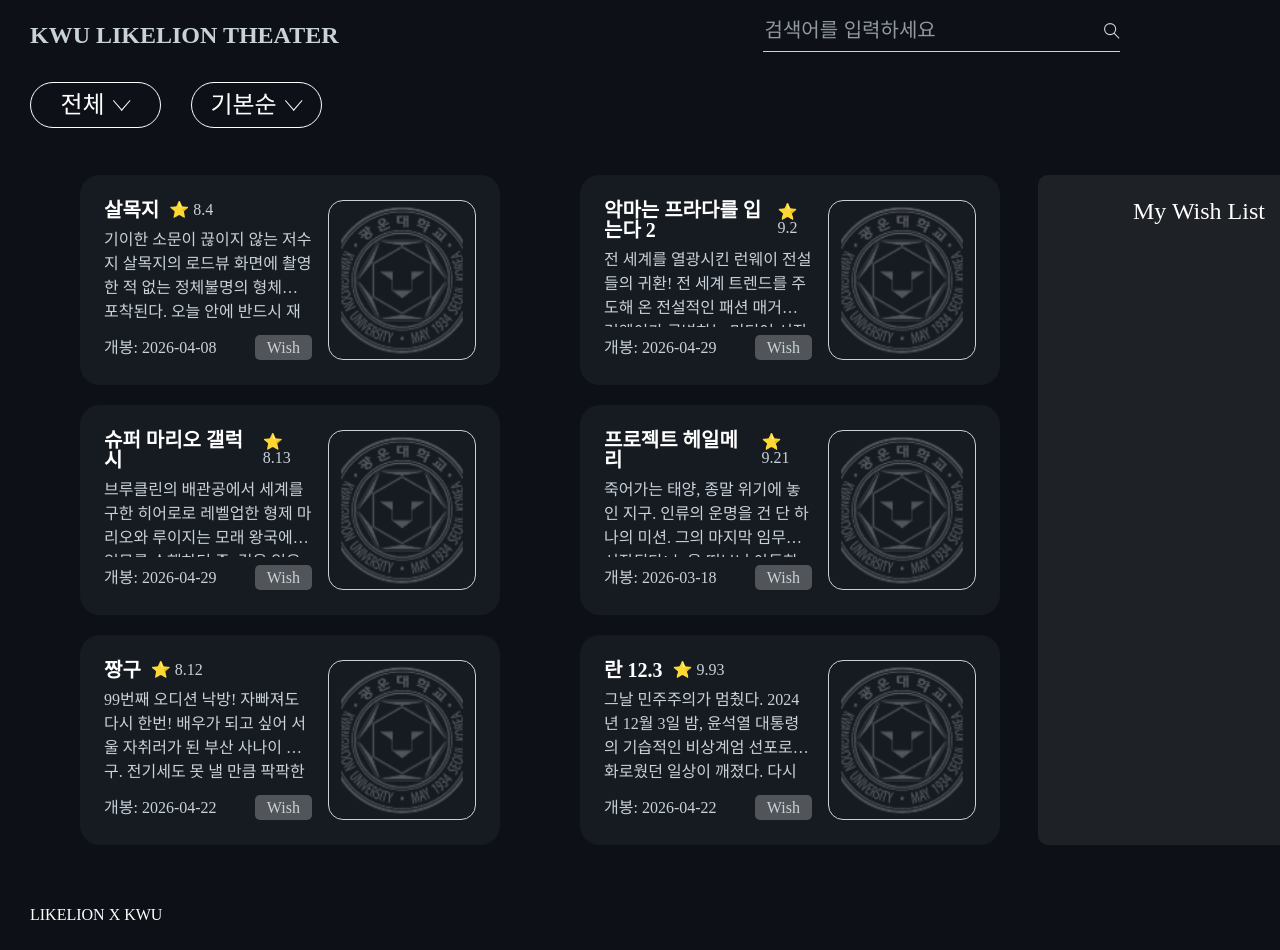
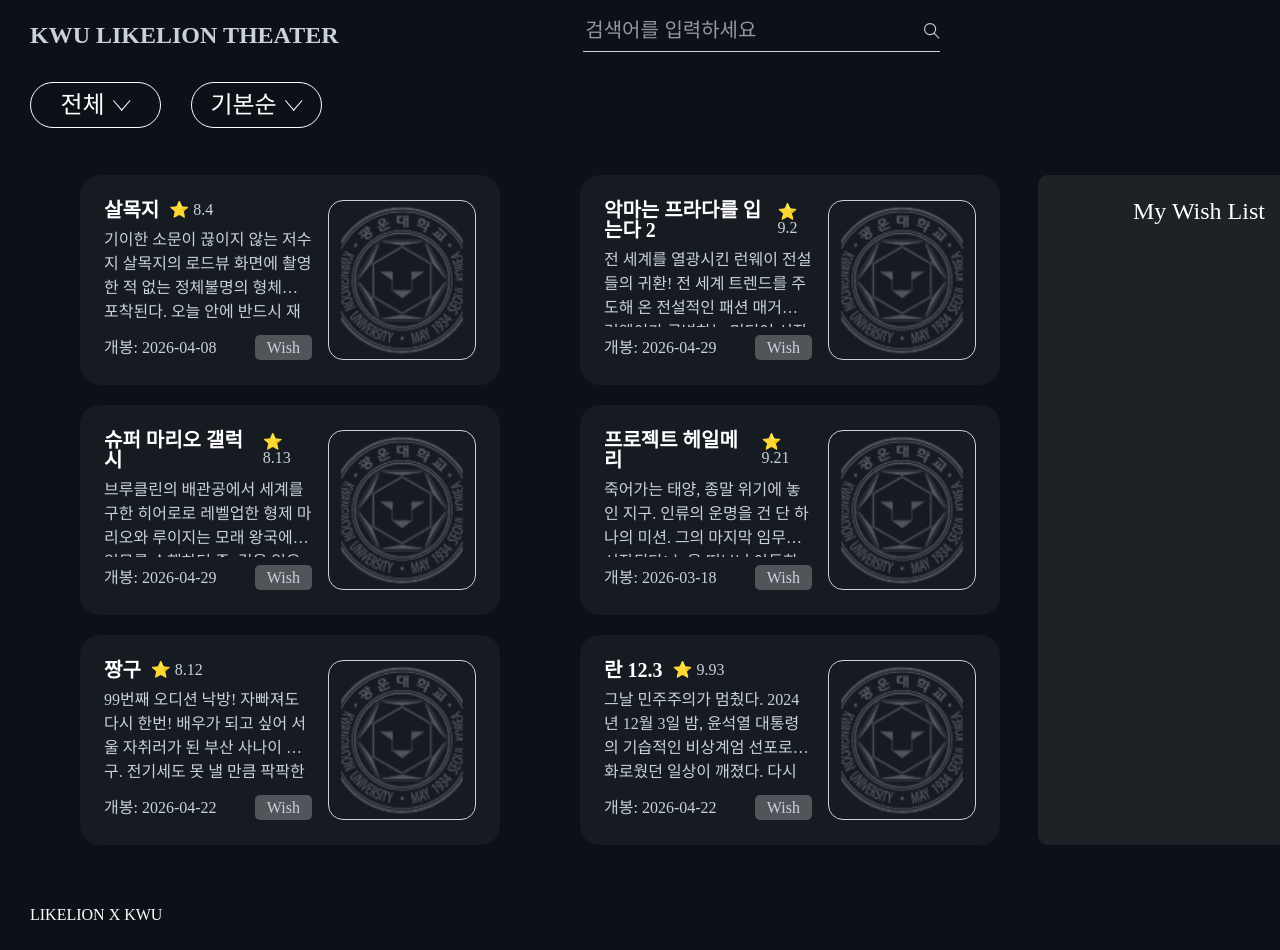
Before and after one commit to leeeeeseojin/26-1-likelion-week-3-assignment, a React (Vite) app: page / in a window 1280 px wide. Shown: the top 950 px of the page. Built offline with nearby package versions, Linux system fonts and the light colour scheme; a web font is replaced by a local one.

Commit message:
style: Header 검색창 위치 조정

```diff
--- a/src/components/header/Header.css
+++ b/src/components/header/Header.css
@@ -2,7 +2,7 @@
 .header {
   display: flex;
   align-items: center;
-  width: 1440px;
+  width: 100%;
   height: 70px;
   padding: 0 30px;
   background-color: var(--color-bg);
@@ -16,7 +16,8 @@
 
 .header__search {
   width: 357px;
-  margin-left: 424px;
+  margin-left: auto;
+  margin-right: 200px;
   border-bottom: 1px solid var(--color-text-secondary);
   padding-bottom: 8px;
 }
```
